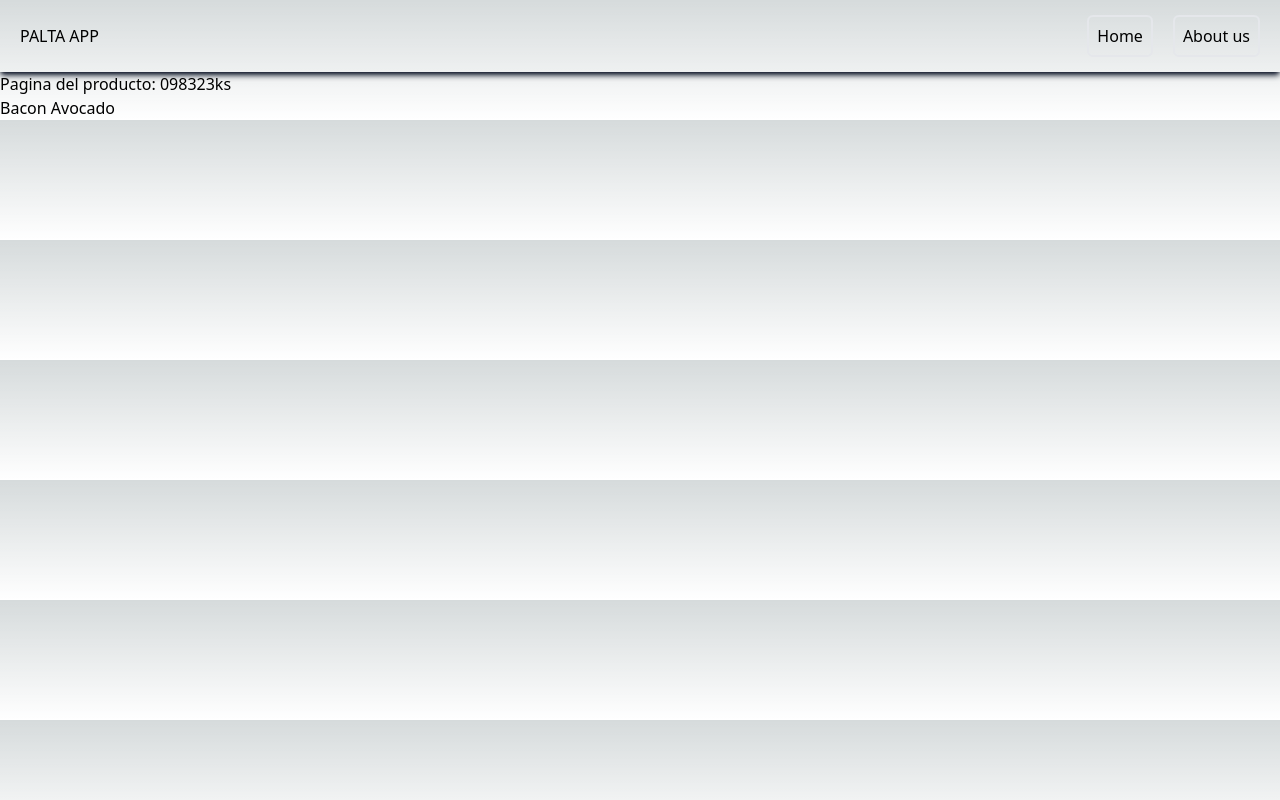
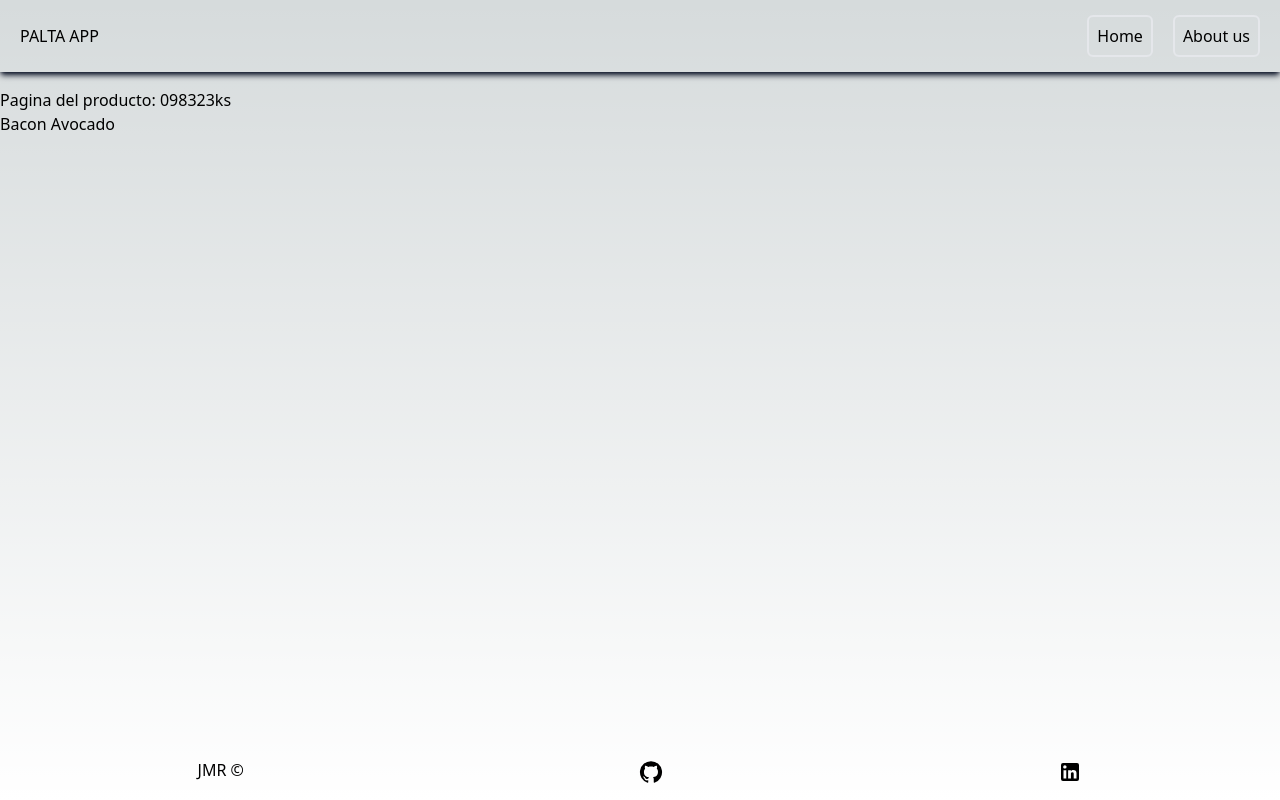
Before and after one commit to JMRodriguez-work/palta-next, a Next.js app: page /product/098323ks in a window 1280 px wide. Built offline with nearby package versions, Linux system fonts and the light colour scheme.

Commit message:
ADD: custom document and custom app layout

```diff
--- a/package.json
+++ b/package.json
@@ -9,6 +9,10 @@
     "lint": "next lint"
   },
   "dependencies": {
+    "@emotion/react": "^11.10.8",
+    "@emotion/styled": "^11.10.8",
+    "@mui/icons-material": "^5.11.16",
+    "@mui/material": "^5.12.2",
     "@types/node": "18.16.1",
     "@types/react": "18.2.0",
     "@types/react-dom": "18.2.1",
--- /dev/null
+++ b/src/components/Footer.tsx
@@ -0,0 +1,27 @@
+import React from 'react'
+import GitHubIcon from '@mui/icons-material/GitHub'
+import LinkedInIcon from '@mui/icons-material/LinkedIn'
+
+export default function Footer (): JSX.Element {
+  return (
+    <footer className='flex justify-around mt-auto pb-4'>
+      <p>JMR ©</p>
+      <a
+        href='https://github.com/JMRodriguez-work'
+        target='_blank'
+        rel='noreferrer'
+        className='transition-all ease duration-200 hover:scale-125'
+        aria-label='Github icon'
+      ><GitHubIcon />
+      </a>
+      <a
+        href='https://www.linkedin.com/in/juan-martin-rodriguez-front-end'
+        target='_blank'
+        rel='noreferrer'
+        className='transition-all ease duration-200 hover:scale-125'
+        aria-label='Linkedin icon'
+      ><LinkedInIcon />
+      </a>
+    </footer>
+  )
+}
--- /dev/null
+++ b/src/components/Layout.tsx
@@ -0,0 +1,19 @@
+import React from 'react'
+import Navbar from './Navbar'
+import Footer from './Footer'
+
+interface Props {
+  children: React.ReactNode
+}
+
+export default function Layout ({ children }: Props): JSX.Element {
+  return (
+        <div className='flex flex-col h-screen'>
+            <Navbar />
+            <div className='flex-1 py-4'>
+              {children}
+            </div>
+            <Footer />
+        </div>
+  )
+}
--- a/src/pages/_app.tsx
+++ b/src/pages/_app.tsx
@@ -1,6 +1,11 @@
 import '@/styles/globals.css'
 import type { AppProps } from 'next/app'
+import Layout from '@/components/Layout'
 
 export default function App ({ Component, pageProps }: AppProps): any {
-  return <Component {...pageProps} />
+  return (
+    <Layout>
+      <Component {...pageProps} />
+    </Layout>
+  )
 }
--- a/src/pages/_document.tsx
+++ b/src/pages/_document.tsx
@@ -1,9 +1,12 @@
 import { Html, Head, Main, NextScript } from 'next/document'
 
-export default function Document (): any {
+export default function Document (): JSX.Element {
   return (
-    <Html lang="en">
-      <Head />
+    <Html lang='es'>
+      <Head>
+        <link rel="shortcut icon" href="faviconjm.ico" type="image/x-icon" />
+        <meta name="viewport" content="width=device-width, initial-scale=1.0" />
+      </Head>
       <body>
         <Main />
         <NextScript />
--- a/src/pages/about.tsx
+++ b/src/pages/about.tsx
@@ -1,10 +1,13 @@
 import React from 'react'
-import Navbar from '@/components/Navbar'
+import Head from 'next/head'
 
 const About = (): JSX.Element => {
   return (
-    <div className='h-screen'>
-      <Navbar />
+    <div className='h-full'>
+      <Head>
+        <title>About - Paltas</title>
+        <meta name="description" content="Informacion sobre nosotros creadores de Palta App" />
+      </Head>
       <div className='text-center pt-5 text-xl'>
         <h1>About page</h1>
       </div>
--- a/src/pages/index.tsx
+++ b/src/pages/index.tsx
@@ -1,5 +1,4 @@
 import Head from 'next/head'
-import Navbar from '@/components/Navbar'
 import { useEffect, useState } from 'react'
 
 export default function Home (): JSX.Element {
@@ -20,12 +19,12 @@ export default function Home (): JSX.Element {
   }, [])
 
   return (
-    <main className="h-screen w-full">
+    <main className="h-full w-full">
       <Head>
-        <title>Paltas</title>
-        <link rel="shortcut icon" href="faviconjm.ico" type="image/x-icon" />
+        <title>Home - Paltas</title>
+        <meta name="description" content="App de diferentes paltas" />
       </Head>
-      <Navbar />
+      {/* <Navbar /> */}
       {productList?.map(item => (
         <div key={item.id}>{item.name}</div>
       ))}
--- a/src/pages/product/[productId].tsx
+++ b/src/pages/product/[productId].tsx
@@ -1,6 +1,6 @@
 import React, { useEffect, useState } from 'react'
 import { useRouter } from 'next/router'
-import Navbar from '@/components/Navbar'
+import Head from 'next/head'
 
 export default function ProductItem (): JSX.Element {
   const { query: { productId } } = useRouter()
@@ -17,7 +17,11 @@ export default function ProductItem (): JSX.Element {
 
   return (
     <div>
-        <Navbar />
+      <Head>
+        <title>Product</title>
+        <link rel="shortcut icon" href="/faviconjm.ico" type="image/x-icon" />
+        <meta name="description" content="Pagina detallada del producto" />
+      </Head>
         <p>Pagina del producto: { productId }</p>
         {product?.name}
     </div>
```
Also changed, not shown: 1 other file (tests, documents, lock files or other folders).
